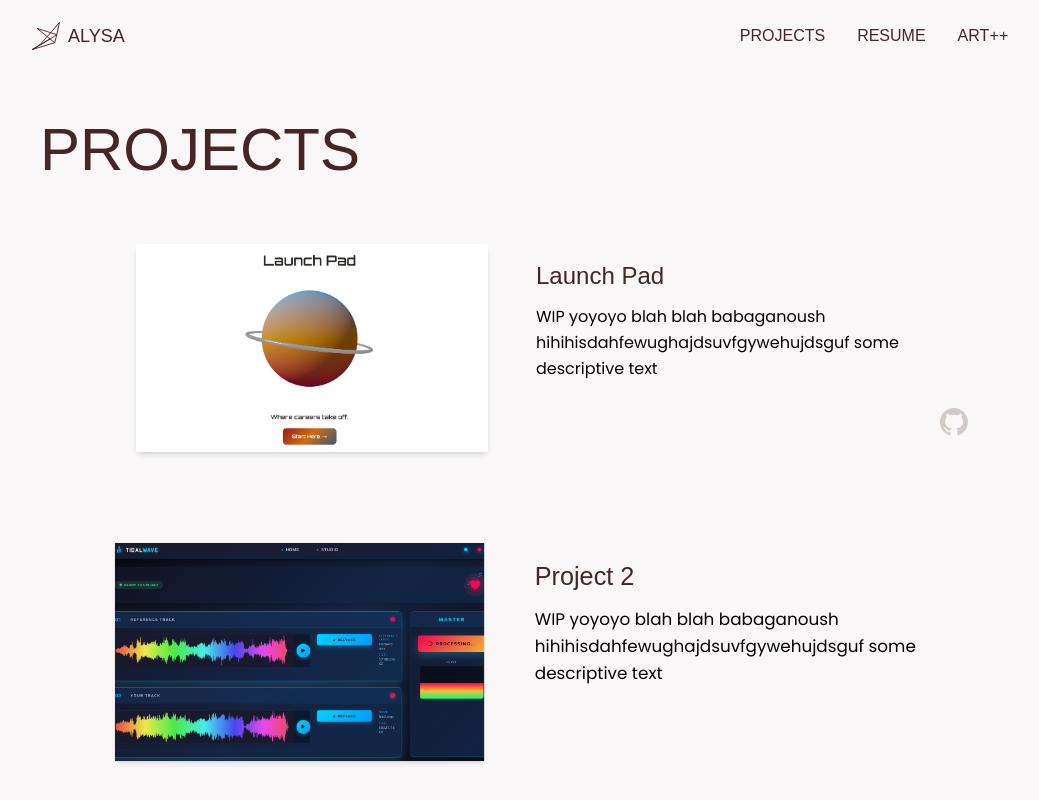
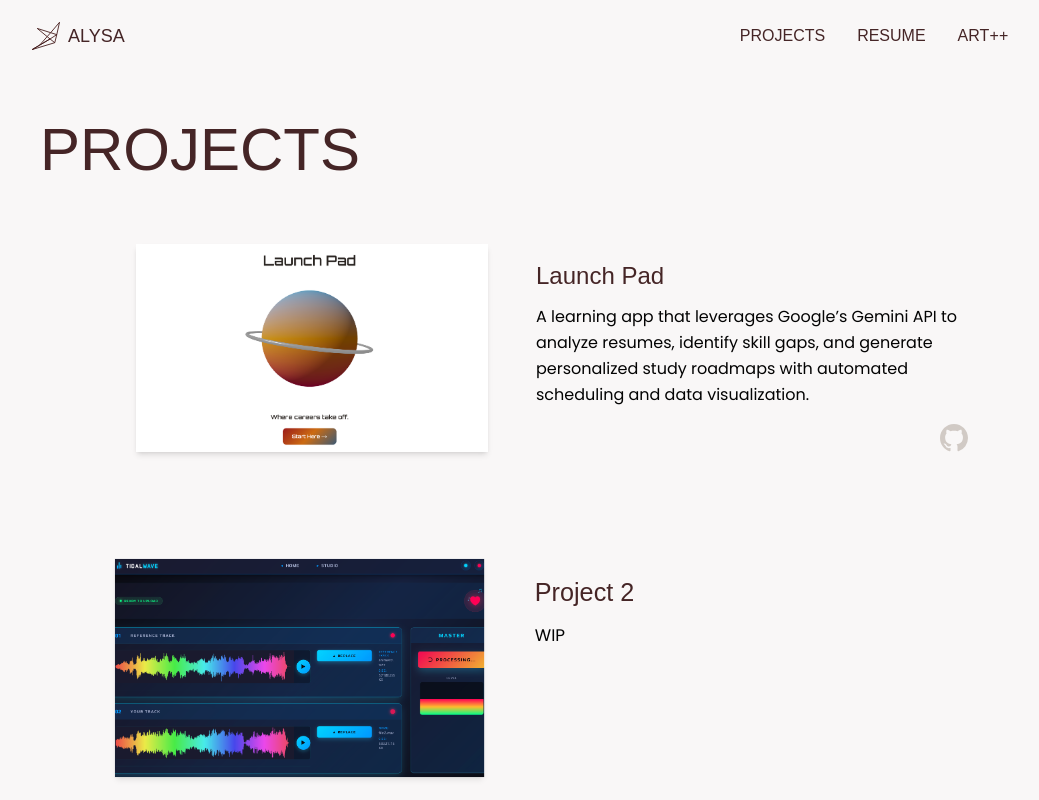
Before and after one commit to llysi/personal-portfolio, a Next.js app: page /projects in a window 1280 px wide. Shown: the top 800 px of the page, without its empty margins (120-1159 px from the left). Built offline with nearby package versions, Linux system fonts and the light colour scheme; a web font is replaced by a local one.

Commit message:
make wip for now

```diff
--- a/src/app/projects/projects.ts
+++ b/src/app/projects/projects.ts
@@ -14,7 +14,9 @@ export const projects: Project[] = [
     {
         id: "1",
         title: "Launch Pad",
-        description: `WIP yoyoyo blah blah babaganoush hihihisdahfewughajdsuvfgywehujdsguf some descriptive text`,
+        description: `A learning app that leverages Google’s Gemini API to analyze resumes,
+                identify skill gaps, and generate personalized study roadmaps with
+                automated scheduling and data visualization.`,
         image: "/projects/launchpad_title.png",
         hoverImage: "/projects/launchpad_content.png",
         technologies: ["Next.js", "React", "TypeScript", "Tailwind CSS"],
@@ -26,7 +28,7 @@ export const projects: Project[] = [
     {
         id: "2",
         title: "Project 2",
-        description: `WIP yoyoyo blah blah babaganoush hihihisdahfewughajdsuvfgywehujdsguf some descriptive text`,
+        description: `WIP`,
         image: "/projects/tidal.png",
         technologies: ["Next.js", "React", "TypeScript", "Tailwind CSS"],
         githubUrl: "https://github.com/llysi/personal-portfolio",
@@ -36,7 +38,7 @@ export const projects: Project[] = [
     {
         id: "3",
         title: "Project 3",
-        description: `WIP yoyoyo blah blah babaganoush hihihisdahfewughajdsuvfgywehujdsguf some descriptive text`,
+        description: `WIP`,
         image: "/projects/portfolio.jpg",
         technologies: ["Next.js", "React", "TypeScript", "Tailwind CSS"],
         githubUrl: "https://github.com/llysi/personal-portfolio",
```
